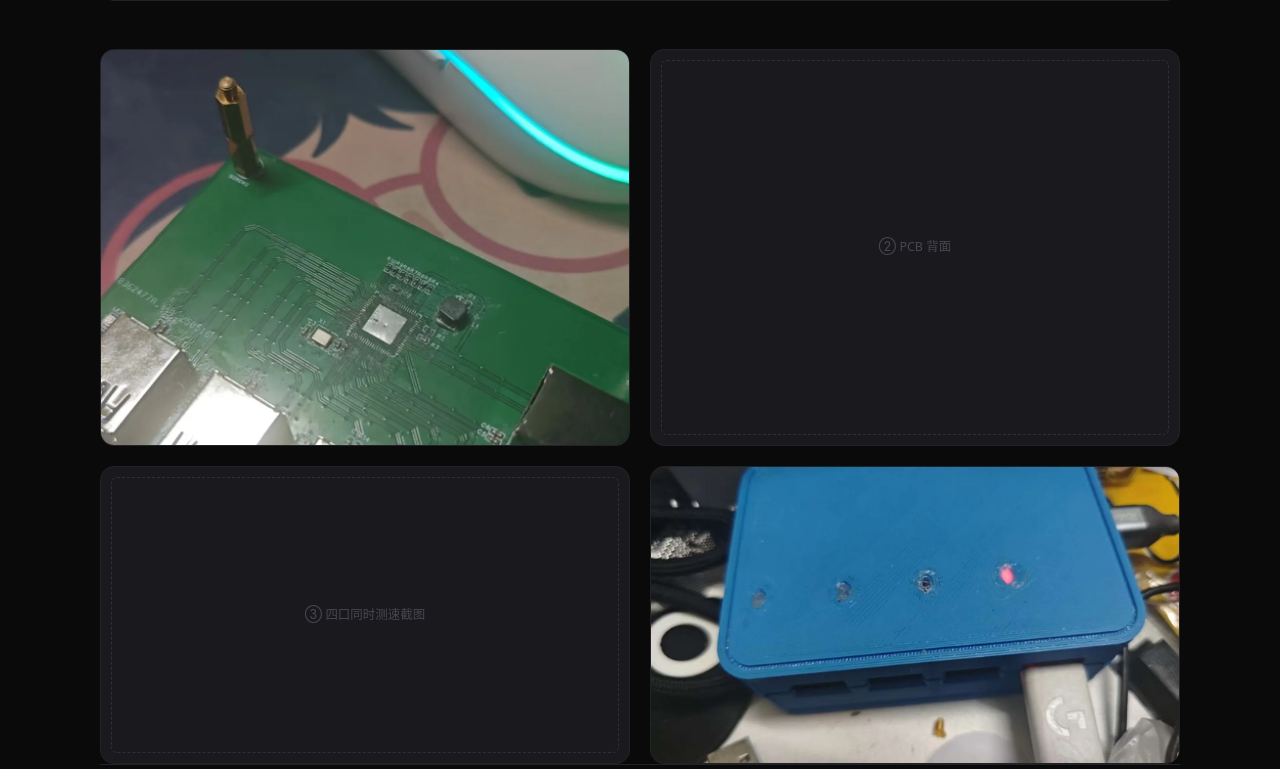
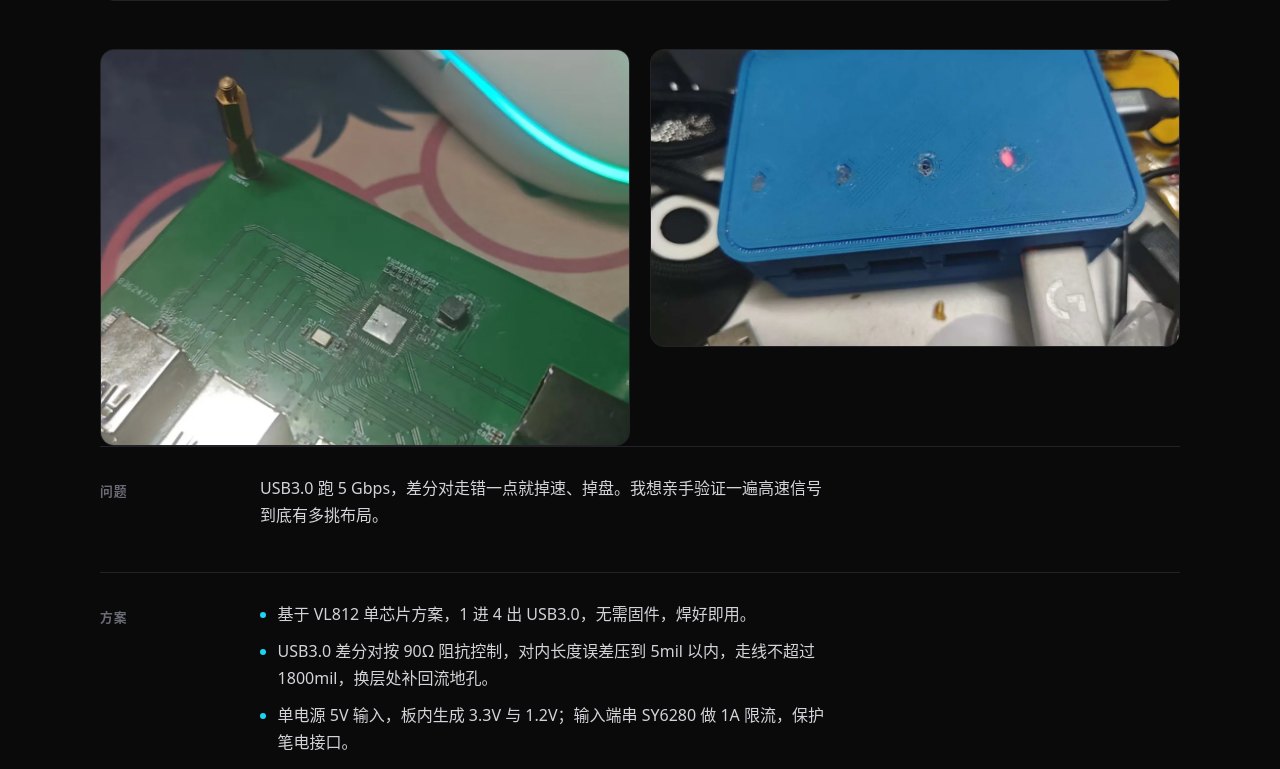
Before and after one commit to yohoda/yufan-portfolio, a plain HTML site: page projects/usb-hub.html in a window 1280 px wide. Shown: the part 1015-1784 px from the top of the page. Drawn offline with Linux system fonts and the light colour scheme.

Commit message:
移除三处无法补齐的素材占位（PCB 背面、测速截图、PID 曲线）

```diff
--- a/projects/usb-hub.html
+++ b/projects/usb-hub.html
@@ -51,8 +51,6 @@
 
   <div class="media-grid">
     <div class="media has-media" data-ratio="4/3"><img loading="lazy" src="../assets/usb-real.webp" alt="USB3.0 拓展坞 PCB 实物"></div>
-    <div class="media" data-ratio="4/3"><span>② PCB 背面</span></div>
-    <div class="media"><span>③ 四口同时测速截图</span></div>
     <div class="media has-media"><img loading="lazy" src="../assets/usb-case.webp" alt="USB3.0 拓展坞成品外观（3D 打印外壳）"></div>
   </div>
 
```
Also changed, not shown: projects/balance-car.html (+0 -1 lines).
